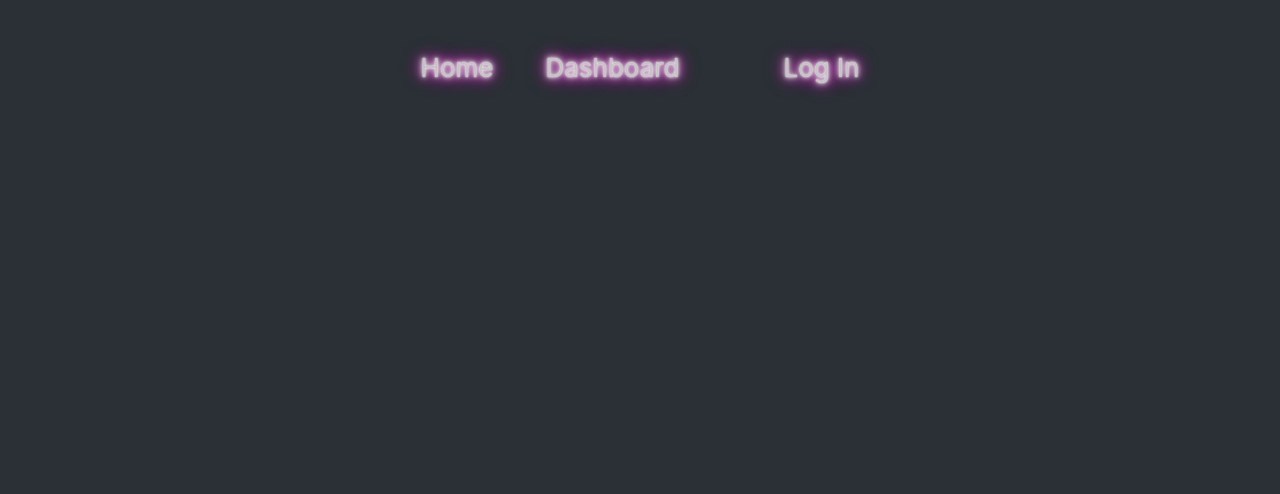
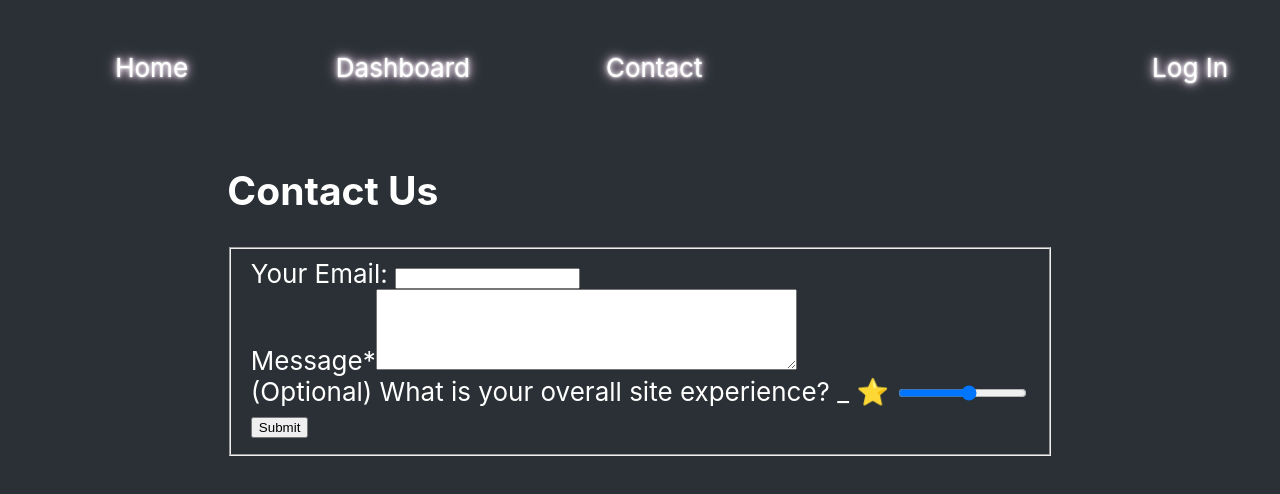
Before and after one commit to eliza-guseva/chart, a React (Create React App) app: page /contact in a window 1280 px wide. Shown: the top 494 px of the page. Built offline with nearby package versions, Linux system fonts and the light colour scheme; no server answers.

Commit message:
added registration and moved things around. Registration isn't supported by backend

```diff
--- a/src/App.css
+++ b/src/App.css
@@ -25,30 +25,38 @@
 .navbar {
     display: flex;
     justify-content: space-between;
+    width: 100%;
 }
 
 .navbar ul {
     display: flex;
     list-style: none;
     padding: 1em;
+    flex-grow: 1;
+    justify-content: space-evenly;
 }
 
 .navbar ul li {
     padding: 0 1em;
+    flex-grow: 1;
+    text-align: center;
+    flex: 1;
 }
 
 .NavLink {
-    color: rgb(197, 196, 196);
+    color: rgb(255, 255, 255);
     text-decoration: none;
-    text-shadow: 0 0 2px #fff, 0 0 5px #fff, 0 0 10px #fff, 0 0 15px #ff00de, 0 0 20px #ff00de;
+    text-shadow: 0 0 2px #fff, 0 0 5px #fff, 0 0 10px #feedfd, 0 0 15px #fbbaf2;
 }
 
 .NavLink:hover {
     color: #ffffff;
-    text-shadow: 0 0 2px #fff, 0 0 5px #fff, 0 0 10px #fff, 0 0 15px #ff00de, 0 0 20px #ff00de, 0 0 30px #ff00de;
+    text-shadow: 0 0 2px #fff, 0 0 5px #fff, 0 0 10px #fff, 0 0 15px #ff00de, 0 0 20px #ff00de;
 }
 
-.LoginLogout {
+
+
+.LoginLogout li {
     display: flex;
-    justify-self: right;
+    justify-content: right;
 }
--- a/src/App.js
+++ b/src/App.js
@@ -1,9 +1,10 @@
 import { BrowserRouter as Router, Route, Routes } from 'react-router-dom';
 import './App.css';
-import {Login } from './Login';
-import Nav from './Nav';
-import Home from './Home';
-import Dashboard from './Dashboard';
+import {Login } from './components/Login';
+import Nav from './components/Nav';
+import Home from './components/Home';
+import Dashboard from './components/Dashboard';
+import Contact from './components/Contact';
 import { LoginProvider } from './context/LoginContext';
 
 function App() {
@@ -15,7 +16,9 @@ function App() {
         <Routes>
           <Route path="/"  element={<Home />}  />
           <Route path="/login" element={<Login />} />
-            <Route path="/dashboard" element={<Dashboard />} />
+          <Route path="/dashboard" element={<Dashboard />} />
+          <Route path="/contact" element={<Contact />} />
+          <Route path="*" element={<h1>Not Found</h1>} />
         </Routes>
       </div>
     </Router>
--- a/src/Login.js
+++ /dev/null
@@ -1,69 +0,0 @@
-import React, { useState, useContext } from 'react';
-import axios from 'axios';
-import { useNavigate } from 'react-router-dom';
-import { LoginContext } from './context/LoginContext';
-
-const api = axios.create({
-    baseURL: process.env.REACT_APP_API_BASE_URL
-});
-
-const Login = () => {
-    const [email, setEmail] = useState('');
-    const [password, setPassword] = useState('');
-    const [error, setError] = useState('');
-    // useContext hook to access the LoginContext
-    const { isLoggedIn, setIsLoggedIn, toggleLogin } = useContext(LoginContext);
-    const navigate = useNavigate();
-    const handleSubmit = async (event) => {
-        event.preventDefault();
-        try {
-            const response = await api.post('/login', { email, password });
-            console.log('Login successful:', response.data);
-            toggleLogin();
-        } catch (err) {
-            setIsLoggedIn(false);
-            setError('Login failed. Please check your credentials and try again.');
-        }
-    };
-
-    return (
-        <div>
-            {isLoggedIn ? (
-                // navigate to the page from which called
-                navigate(-1)
-            ) : (
-        <div>
-            <h2 className='loginheader'>Login</h2>
-            <form onSubmit={handleSubmit} className='loginform'>
-                <div>
-                    <label htmlFor="email">Email:</label>
-                    <input
-                        type="email"
-                        id="email"
-                        value={email}
-                        onChange={(e) => setEmail(e.target.value)}
-                        required
-                    />
-                </div>
-                <div>
-                    <label htmlFor='password'>Password:</label>
-                    <input
-                        type="password"
-                        id="password"
-                        value={password}
-                        onChange={(e) => setPassword(e.target.value)}
-                        required
-                    />
-                </div>
-                {error && <p style={{ color: 'red' }}>{error}</p>}
-                <button type="submit">Login</button>
-            </form>
-        </div>
-            )}
-        </div>
-    );
-};
-
-
-
-export { Login };
--- /dev/null
+++ b/src/components/Contact.js
@@ -0,0 +1,57 @@
+import React, { useState } from 'react';
+import { emailInput } from './FormComponents';
+
+
+const Contact = () => {
+    const [score, setScore] = useState("_");
+    const [message, setMessage] = useState("");
+    const [email, setEmail] = useState("");
+
+    const handleSubmit = (event) => {
+        event.preventDefault();
+        if (message.length < 20) {
+            alert('Message must be at least 10 characters long');
+        }
+        console.log('Form submitted with values:', { email, message, score });
+        setMessage('');
+        setScore('_');
+        setEmail('');
+    }
+    return (
+        <div className="contactForm">
+        <h2>Contact Us</h2>
+        <form onSubmit={handleSubmit}>
+        <fieldset>
+            {emailInput(email, setEmail, "Your Email: ")}
+            <div className='formDiv'>
+                <label htmlFor="message">Message*</label>
+                <textarea
+                    id="message"
+                    rows="5"
+                    cols="50"
+                    value={message}
+                    onChange={(e) => setMessage(e.target.value)}
+                    required
+
+                />
+            </div>
+            <div className='formDiv'>
+                <label htmlFor="score">(Optional) What is your overall site experience?  {score} ⭐ </label>
+                <input
+                type="range"
+                id="score"
+                name="score"
+                min="1"
+                max="10"
+                value={score}
+                onChange={(e) => setScore(e.target.value)}
+                 />
+            </div>
+            <button type="submit">Submit</button>
+        </fieldset>
+        </form>
+        </div>
+    );
+}
+
+export default Contact;
--- a/src/Dashboard.js
+++ b/src/components/Dashboard.js
@@ -1,5 +1,5 @@
 import React, {useContext} from 'react';
-import { LoginContext } from './context/LoginContext';
+import { LoginContext } from '../context/LoginContext';
 import { Login } from './Login';
 
 const Dashboard = () => {
@@ -12,7 +12,7 @@ const Dashboard = () => {
             </div>
             ) : (
             <div>
-                <p>You must be logged in to contact us.</p>
+                <p>You must be logged to see your Garmin graphs.</p>
                 <Login />
             </div>
             )}
--- /dev/null
+++ b/src/components/FormComponents.js
@@ -0,0 +1,54 @@
+
+
+export function emailInput (email, setEmail, title="Email: ") {
+    return (
+        <div>
+            <label htmlFor="email">{title}</label>
+            <input
+                type="email"
+                id="email"
+                value={email}
+                onChange={(e) => setEmail(e.target.value)}
+                required
+            />
+        </div>
+    )}
+
+
+export function passwordInput (password, setPassword) {
+    return (<div>
+                    <label htmlFor='password'>Password: </label>
+                    <input
+                        type="password"
+                        id="password"
+                        value={password}
+                        onChange={(e) => setPassword(e.target.value)}
+                        required
+                    />
+                </div>)}
+
+
+export function repeatPasswordInput (repeatPassword, setRepeatPassword) {
+    return (<div>
+                    <label htmlFor='repeatPassword'>Repeat Password: </label>
+                    <input
+                        type="password"
+                        id="repeatPassword"
+                        value={repeatPassword}
+                        onChange={(e) => setRepeatPassword(e.target.value)}
+                        required
+                    />
+                </div>)}
+
+
+export function codeInput (code, setCode, title="Invitation Code: ") {
+    return (<div>
+                    <label htmlFor='code'>{title}</label>
+                    <input
+                        type="text"
+                        id="code"
+                        value={code}
+                        onChange={(e) => setCode(e.target.value)}
+                        required
+                    />
+                </div>)}
--- /dev/null
+++ b/src/components/Login.js
@@ -0,0 +1,84 @@
+import React, { useState, useContext } from 'react';
+import axios from 'axios';
+import { useNavigate } from 'react-router-dom';
+import { LoginContext } from '../context/LoginContext';
+import {
+    emailInput,
+    passwordInput,
+    repeatPasswordInput,
+    codeInput
+} from './FormComponents';
+
+const api = axios.create({
+    baseURL: process.env.REACT_APP_API_BASE_URL
+});
+
+
+
+const Login = () => {
+    const [email, setEmail] = useState('');
+    const [password, setPassword] = useState('');
+    const [repeatPassword, setRepeatPassword] = useState('');
+    const [error, setError] = useState('');
+    const [isRegistered, setIsRegistered] = useState(true);
+    const [invitationCode, setInvitationCode] = useState('');
+    // useContext hook to access the LoginContext
+    const { isLoggedIn, setIsLoggedIn, toggleLogin } = useContext(LoginContext);
+    const navigate = useNavigate();
+    const handleSubmit = async (event) => {
+        event.preventDefault();
+        try {
+            const response = await api.post('/login', { email, password });
+            console.log('Login successful:', response.data);
+            toggleLogin();
+        } catch (err) {
+            setIsLoggedIn(false);
+            setError('Login failed. Please check your credentials and try again.');
+        }
+    };
+
+    return (
+        // first check for login status, then for registration status
+        <div>
+            {isLoggedIn ? (
+                <div>
+                    <h1>You are already logged in.</h1>
+                    <button onClick={() => navigate('/dashboard')}>Go to Dashboard</button>
+                </div>
+            ) : (
+                // check if registered, show different form if not
+                <div>
+                    {isRegistered ? (
+                        <div>
+                        <form onSubmit={handleSubmit}>
+                            <h2>Login</h2>
+                            {emailInput(email, setEmail)}
+                            {passwordInput(password, setPassword)}
+                            <button type="submit">Login</button>
+                            <p>{error}</p>
+                        </form>
+                        <button onClick={() => setIsRegistered(false)}>Not registered?</button>
+                        </div>
+                    ) : (
+                        <div>
+                        <form onSubmit={handleSubmit}>
+                            <h2>Register</h2>
+                            {emailInput(email, setEmail)}
+                            {passwordInput(password, setPassword)}
+                            {repeatPasswordInput(repeatPassword, setRepeatPassword)}
+                            {codeInput(invitationCode, setInvitationCode)}
+                            <button type="submit">Register</button>
+                        </form>
+                        <button onClick={() => setIsRegistered(true)}>Already registered?</button>
+                            <p>{error}</p>
+                        </div>
+                    )}
+                </div>
+            )}
+        </div>
+    );
+};
+
+
+
+export { Login };
--- a/src/Nav.js
+++ b/src/components/Nav.js
@@ -1,5 +1,5 @@
 import React, {useContext, useEffect} from "react";
-import { LoginContext } from "./context/LoginContext";
+import { LoginContext } from "../context/LoginContext";
 import { Link } from "react-router-dom";
 
 const Profile = () => {
@@ -28,16 +28,19 @@ const Profile = () => {
 
 const Nav = () => {
     return (
-        <nav >
-        <div  className="navbar">
+        <nav className="navbar">
             <ul>
-                <li><Link to ="/" className="NavLink">Home</Link></li>
+                <li>
+                    <Link to ="/" className="NavLink">Home</Link>
+                    </li>
                 <li>
                      <Link to="/dashboard" className="NavLink">Dashboard</Link>
                 </li>
+                <li>
+                    <Link to="/contact" className="NavLink">Contact</Link>
+                </li>
             </ul>
             <Profile />
-        </div>
         </nav>
     );
 }
```
Also changed, not shown: src/components/Home.js (renamed from src/Home.js).
